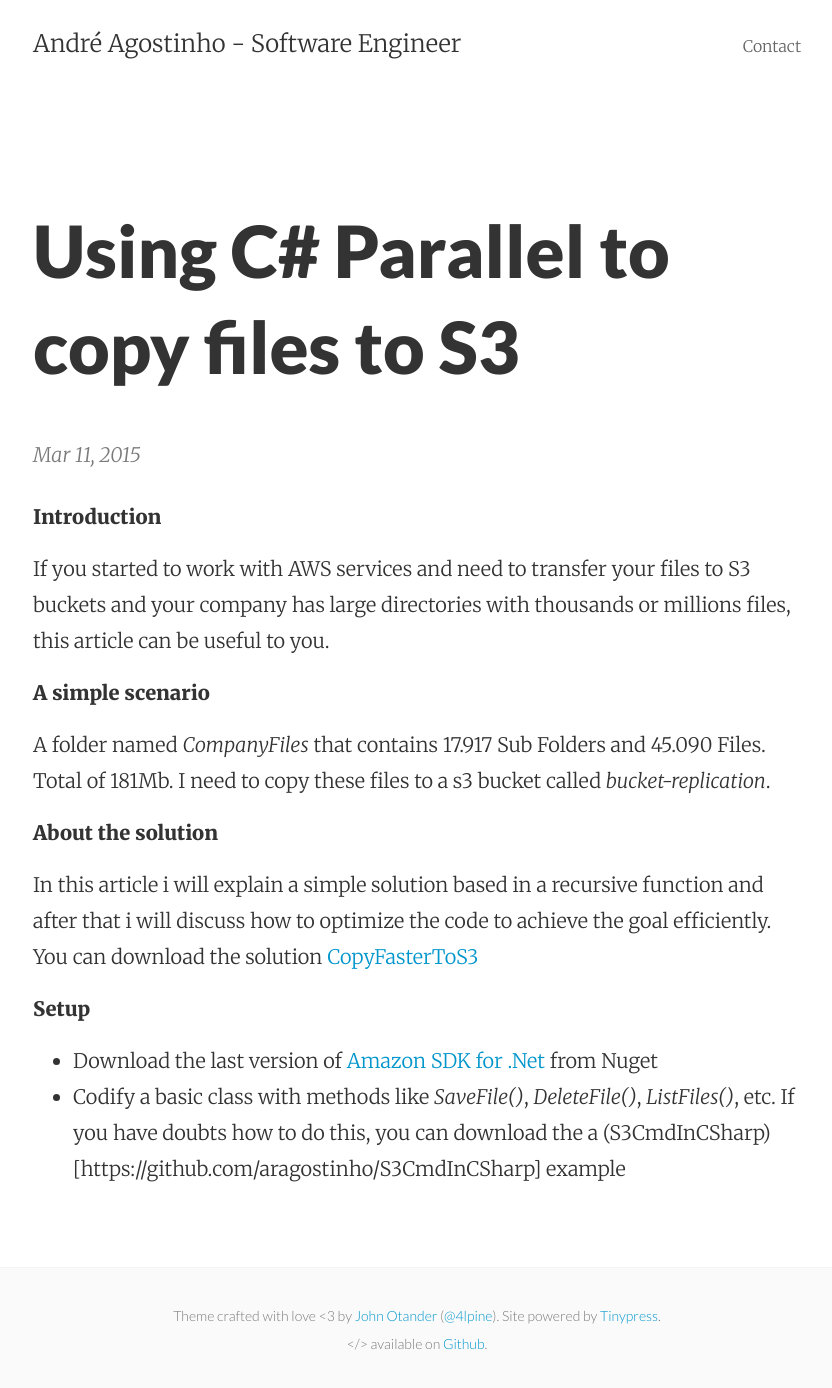
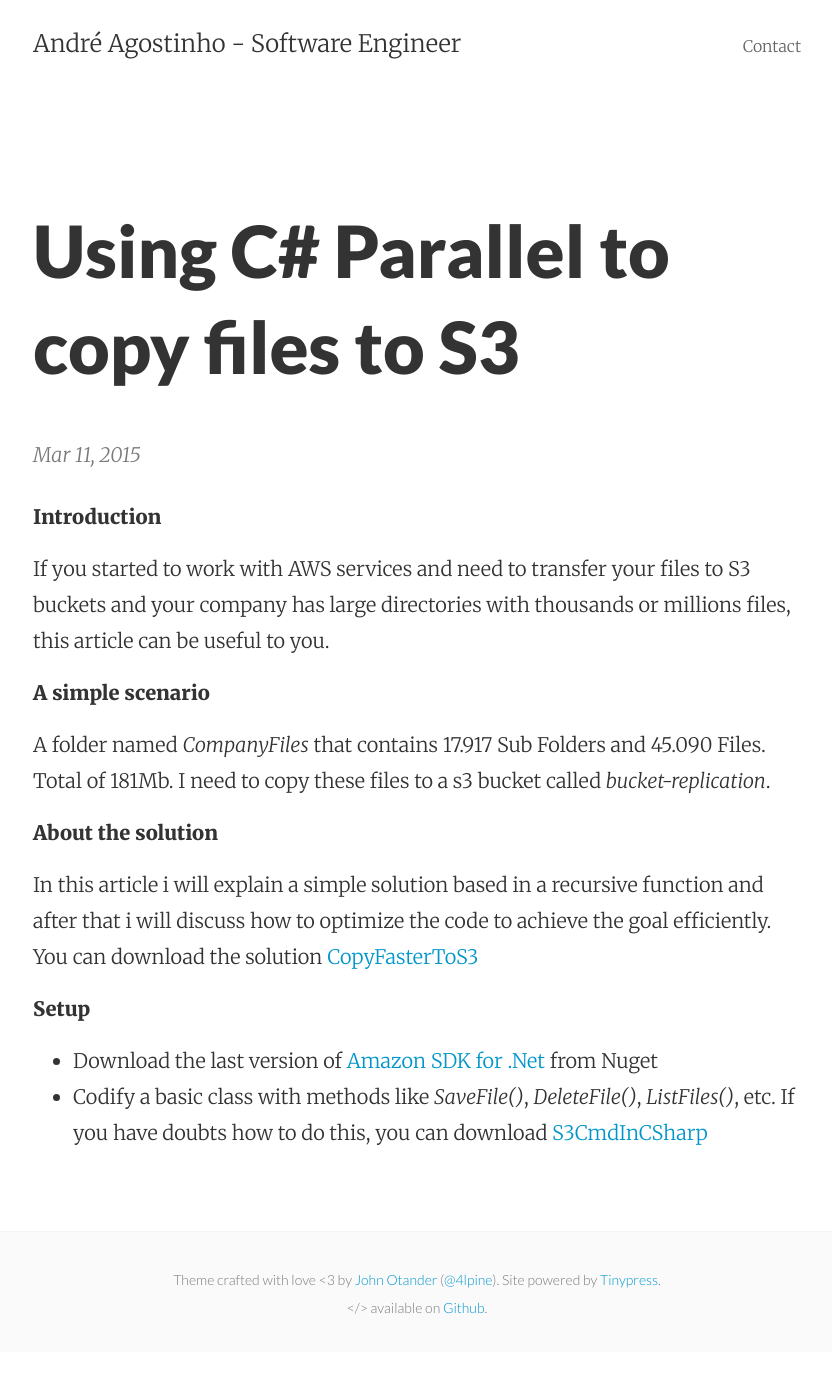
Before and after one commit to aragostinho/aragostinho.github.io, a Jekyll site: the page built from _posts/2015-03-11-titulo-teste.markdown, in a window 1280 px wide. Shown: the whole page, without its empty margins (223-1055 px from the left). Built offline with Jekyll 4.4.1, drawn with Linux system fonts in a browser that asks for light colours; after the commit the page ends 1352 px from its top, so only the background shows below that.

Commit message:
Post update: Using C# Parallel to copy files to S3

```diff
--- a/_posts/2015-03-11-titulo-teste.markdown
+++ b/_posts/2015-03-11-titulo-teste.markdown
@@ -20,4 +20,4 @@ In this article i will explain a simple solution based in a recursive function a
 **Setup**
 
 * Download the last version of [Amazon SDK for .Net](https://www.nuget.org/packages/AWSSDK) from Nuget
-* Codify a basic class with methods like *SaveFile()*, *DeleteFile()*, *ListFiles()*, etc.  If you have doubts how to do this, you can download the a (S3CmdInCSharp)[https://github.com/aragostinho/S3CmdInCSharp] example
+* Codify a basic class with methods like *SaveFile()*, *DeleteFile()*, *ListFiles()*, etc.  If you have doubts how to do this, you can download  [S3CmdInCSharp](https://github.com/aragostinho/S3CmdInCSharp)
```
